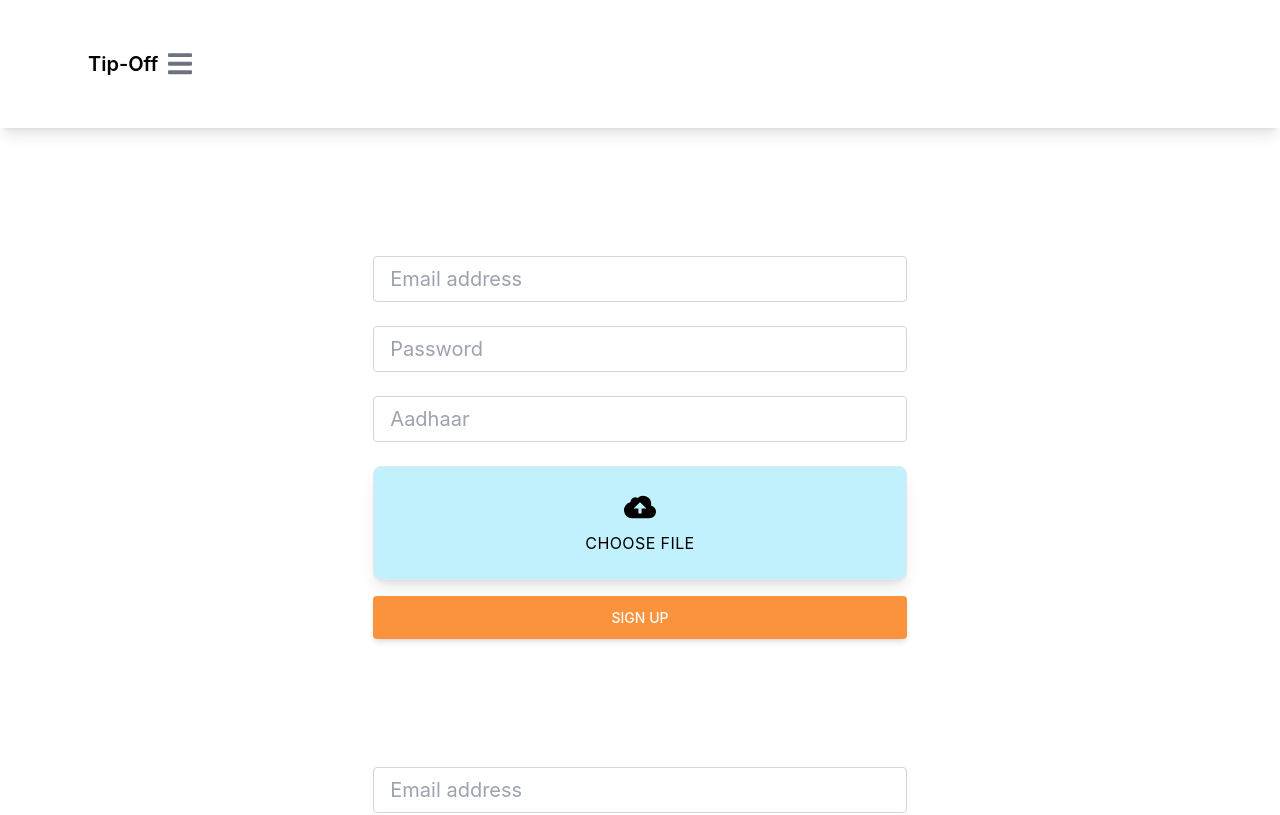
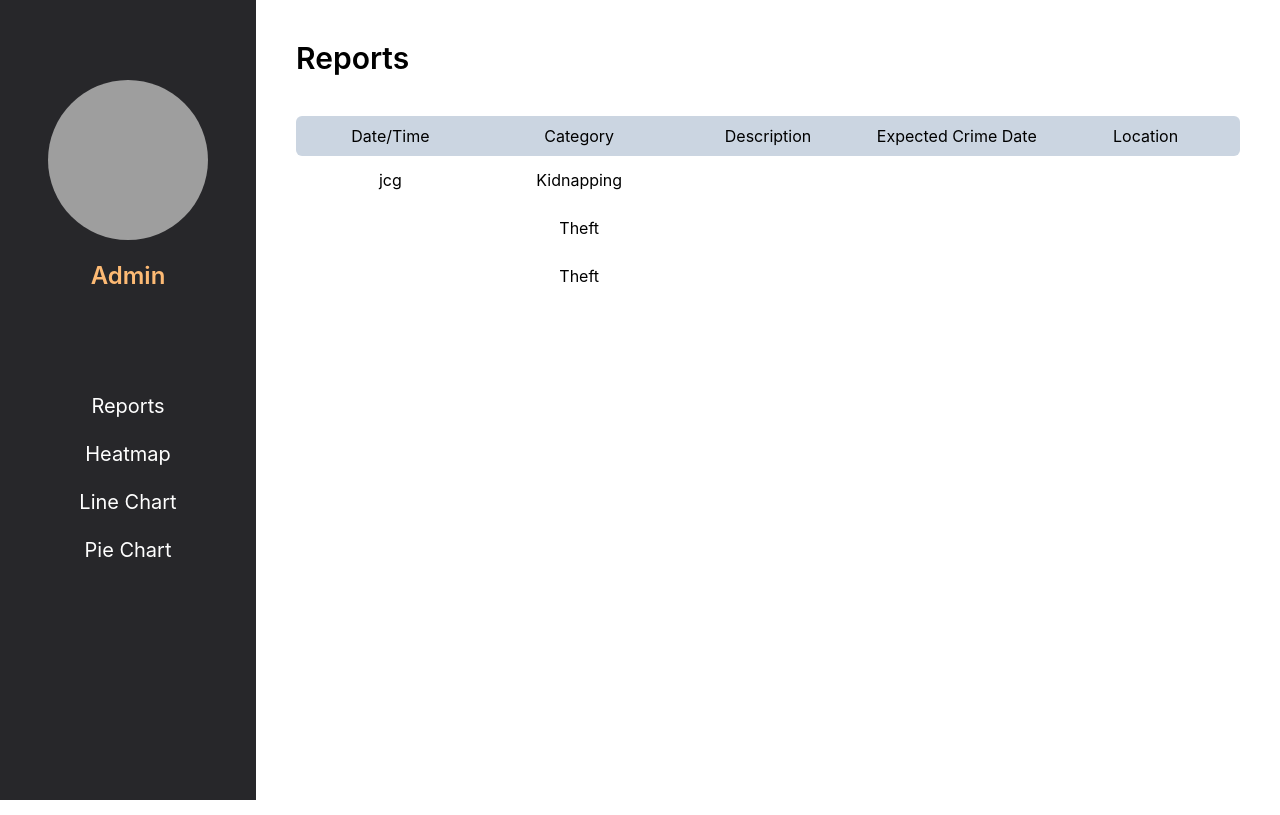
Before and after one commit to devesh-anand/crime-tip-off-frontend, a React (Create React App) app: page /admin/dashboard in a window 1280 px wide. Shown: the top 815 px of the page. Built offline with nearby package versions, Linux system fonts and the light colour scheme; no server answers; grey boxes are pictures that could not be loaded; what tw-elements would draw is missing.

Commit message:
admin dashboard ui created

```diff
--- a/src/App.js
+++ b/src/App.js
@@ -11,17 +11,20 @@ import { BrowserRouter, Routes, Route, Link } from "react-router-dom";
 import Heatmap from "./pages/Heatmap";
 import { ToastContainer, toast } from "react-toastify";
 import "react-toastify/dist/ReactToastify.css";
+import Dashboard from "./pages/Dashboard";
+import MultipleLineChart from "./components/MultipleLineChart";
 // import PoliceDashboard from "./pages/PoliceDashboard";
 
 function App() {
   return (
     <div className="App">
-      <Navbar />
+      {/* <Navbar />
       <Signup />
-      <Login />
+      <Login /> */}
       <BrowserRouter>
         <Routes>
           <Route path="/" element={<Home />} />
+          <Route path="/admin/dashboard" element={<Dashboard />} />
           {/* <Route path="/heatmap" element={<Heatmap />} /> */}
           {/* <Route path="/policedashboard" element={<PoliceDashboard />} /> */}
         </Routes>
--- a/src/components/MultipleLineChart.js
+++ b/src/components/MultipleLineChart.js
@@ -68,8 +68,8 @@ export const data = {
 
 const MultipleLineChart = () => {
   return (
-    <div>
-      Crime Chart of Year 2021
+    <div className="h-screen px-10">
+      <h2 className="pt-10 pb-20 text-2xl font-semibold">Crime Chart of Year 2021</h2>
       <Chart type="bar" data={data} />
     </div>
   );
--- a/src/components/PieChart.js
+++ b/src/components/PieChart.js
@@ -39,7 +39,7 @@ export const data = {
 
 const PieChart = () => {
   return (
-    <div
+    <div className="max-w-2xl mx-auto flex flex-col justify-center items-center overflow-scroll"
       style={{
         width: "100%",
         height: "100%",
--- /dev/null
+++ b/src/components/ReportTables.js
@@ -0,0 +1,68 @@
+import React, { useEffect, useState } from 'react'
+
+function ReportTables() {
+
+    const data = [
+        {
+            DateTime: "jcg",
+            Category: "Kidnapping",
+            Description: "",
+            ExpectedCrimeDate: "",
+            Location: ""
+        },
+        {
+            DateTime: "",
+            Category: "Theft",
+            Description: "",
+            ExpectedCrimeDate: "",
+            Location: ""
+        },
+        {
+            DateTime: "",
+            Category: "Theft",
+            Description: "",
+            ExpectedCrimeDate: "",
+            Location: ""
+        },
+    ]
+
+    const [reports, setReports] = useState([]);
+
+    useEffect(()=> {
+        async function getReports(){
+            await fetch('', {
+
+            }).then((res)=> res.json())
+            .then((data)=> console.log(data))
+        }
+
+        getReports()
+    }, [])
+
+  return (
+    <div className='p-10'>
+        <h2 className='text-3xl font-semibold'>Reports</h2>
+        <div className='mt-10 rounded-md bg-slate-300 py-2 flex justify-between items-center flex-wrap'>
+            <div className='w-1/5 text-center'>Date/Time</div>
+            <div className='w-1/5 text-center'>Category</div>
+            <div className='w-1/5 text-center'>Description</div>
+            <div className='w-1/5 text-center'>Expected Crime Date</div>
+            <div className='w-1/5 text-center'>Location</div>
+        </div>
+        {
+            data.map((elem, index)=> {
+                return <div className='py-3 flex justify-between items-center flex-wrap'>
+                <div className='w-1/5 text-center'>{elem.DateTime}</div>
+                <div className='w-1/5 text-center'>{elem.Category}</div>
+                <div className='w-1/5 text-center'>{elem.Description}</div>
+                <div className='w-1/5 text-center'>{elem.ExpectedCrimeDate}</div>
+                <div className='w-1/5 text-center'>{elem.Location}</div>
+            </div>
+            })
+        }
+
+    </div>
+  )
+}
+
+export default ReportTables
--- /dev/null
+++ b/src/pages/Dashboard.js
@@ -0,0 +1,29 @@
+import React, {useState} from 'react'
+import MultipleLineChart from '../components/MultipleLineChart'
+import PieChart from '../components/PieChart'
+import ReportTables from '../components/ReportTables'
+import Heatmap from './Heatmap'
+
+function Dashboard() {
+
+    const [activeTab, setActiveTab] = useState(<ReportTables />)
+
+  return (
+    <div className='flex h-screen w-screen'>
+        <div className='w-1/5 h-screen bg-zinc-800 text-white text-xl flex flex-col items-center gap-5'>
+            <img className='rounded-full w-40 h-40 mt-20' src="https://5.imimg.com/data5/IK/YB/MY-6421749/sample-satyamev-jayate-500x500.jpg"/>
+            <div className='text-2xl text-orange-300 font-semibold mb-20'>Admin</div>
+            <div className='cursor-pointer' onClick={()=>setActiveTab(<ReportTables />)}>Reports</div>
+            <div className='cursor-pointer' onClick={()=>setActiveTab(<Heatmap />)}>Heatmap</div>
+            <div className='cursor-pointer' onClick={()=>setActiveTab(<MultipleLineChart />)}>Line Chart</div>
+            <div className='cursor-pointer' onClick={()=>setActiveTab(<PieChart />)}>Pie Chart</div>
+        </div>
+        <div className='w-4/5 h-screen'>
+            {activeTab}
+            {/* <Heatmap /> */}
+        </div>
+    </div>
+  )
+}
+
+export default Dashboard
--- a/src/pages/Heatmap.js
+++ b/src/pages/Heatmap.js
@@ -45,7 +45,7 @@ const Heatmap = (props) => {
 
   return (
     // Important! Always set the container height explicitly
-    <div style={{ height: "50vh", width: "100%" }}>
+    <div style={{ height: "100vh", width: "100%" }}>
       <GoogleMapReact
         // ref={(el) => (this._googleMap = el)}
         bootstrapURLKeys={"AIzaSyAY3hshDA-xeK7ME1UY3HDBdNAAv8UIO3k"}
```
